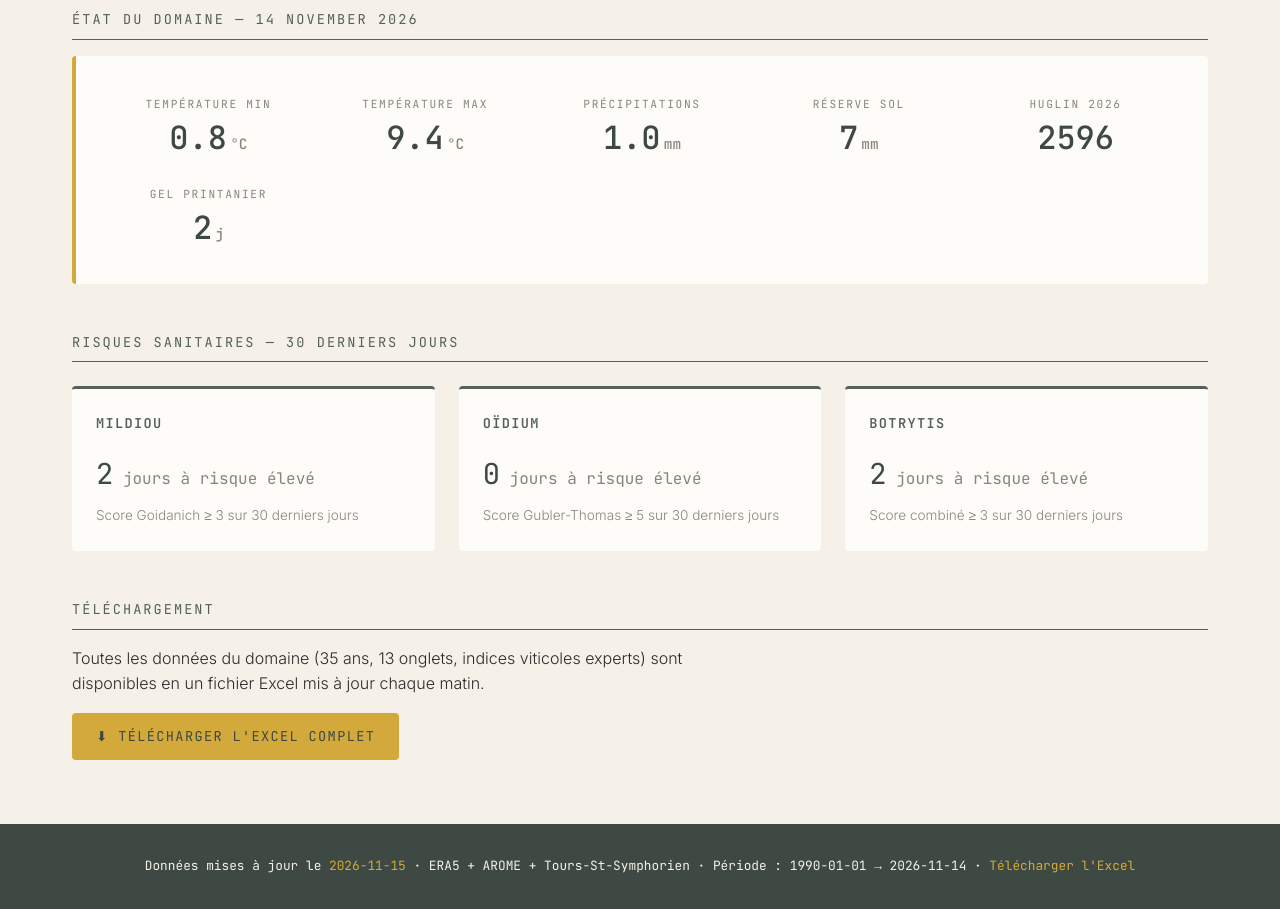
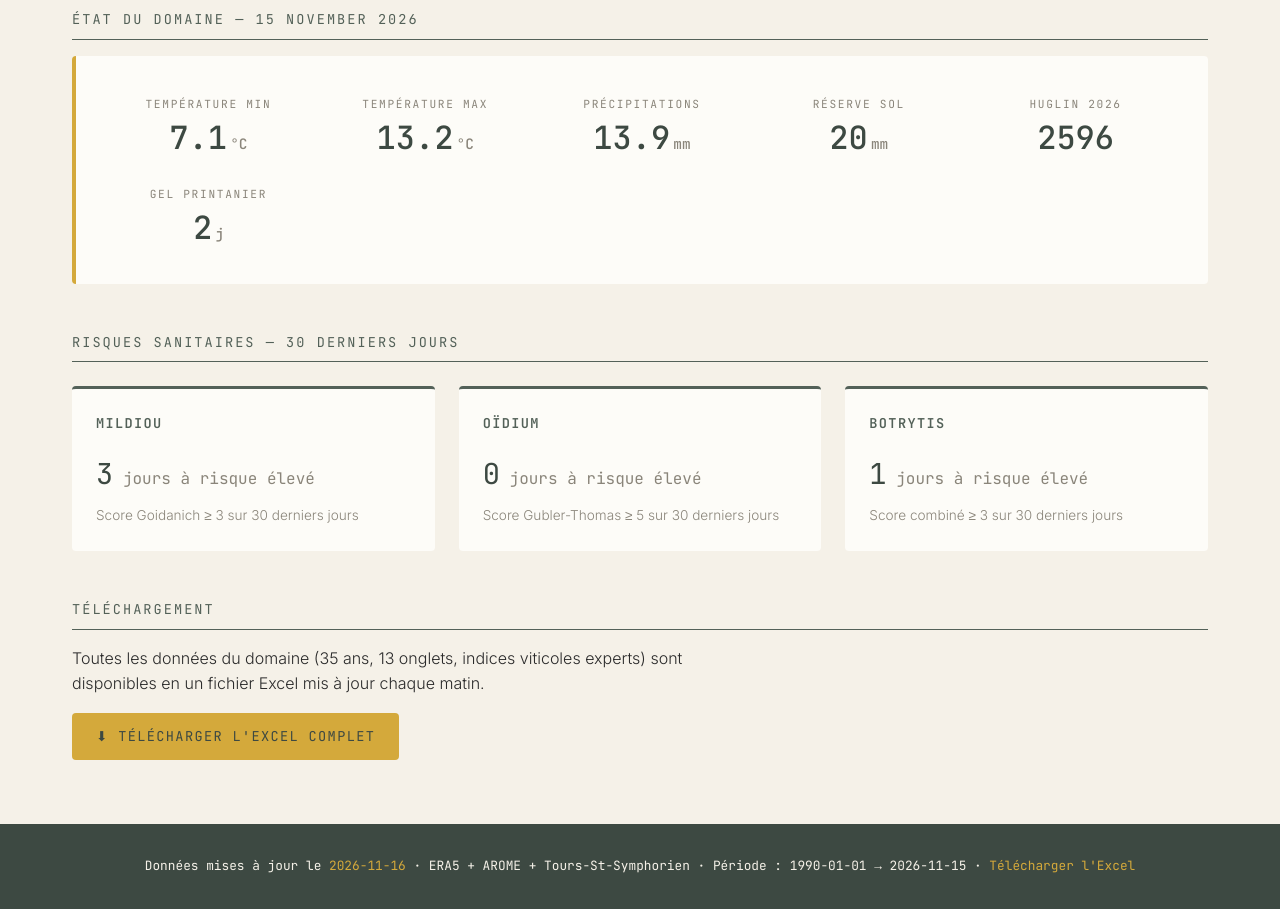
Before and after one commit to libertyequitym/clos-thierriere-meteo, a plain HTML site: page docs/index.html in a window 1280 px wide. Shown: the part 320-1229 px from the top of the page. Drawn offline with Linux system fonts and the light colour scheme.

Commit message:
MAJ météo automatique 2026-11-16

```diff
--- a/docs/index.html
+++ b/docs/index.html
@@ -284,23 +284,23 @@ footer .maj { color: var(--ocre); }
 </div>
 
 <div class="section">
-  <div class="section-titre">État du domaine — 14 November 2026</div>
+  <div class="section-titre">État du domaine — 15 November 2026</div>
   <div class="bandeau-cles">
     <div class="cle-bloc">
       <div class="cle-label">Température min</div>
-      <div class="cle-valeur">0.8<span class="cle-unite">°C</span></div>
+      <div class="cle-valeur">7.1<span class="cle-unite">°C</span></div>
     </div>
     <div class="cle-bloc">
       <div class="cle-label">Température max</div>
-      <div class="cle-valeur">9.4<span class="cle-unite">°C</span></div>
+      <div class="cle-valeur">13.2<span class="cle-unite">°C</span></div>
     </div>
     <div class="cle-bloc">
       <div class="cle-label">Précipitations</div>
-      <div class="cle-valeur">1.0<span class="cle-unite">mm</span></div>
+      <div class="cle-valeur">13.9<span class="cle-unite">mm</span></div>
     </div>
     <div class="cle-bloc">
       <div class="cle-label">Réserve sol</div>
-      <div class="cle-valeur">7<span class="cle-unite">mm</span></div>
+      <div class="cle-valeur">20<span class="cle-unite">mm</span></div>
     </div>
     <div class="cle-bloc">
       <div class="cle-label">Huglin 2026</div>
@@ -318,7 +318,7 @@ footer .maj { color: var(--ocre); }
   <div class="cartes">
     <div class="carte">
       <h3>Mildiou</h3>
-      <div class="carte-valeur">2<span style="font-size: 1rem; color: var(--gris);"> jours à risque élevé</span></div>
+      <div class="carte-valeur">3<span style="font-size: 1rem; color: var(--gris);"> jours à risque élevé</span></div>
       <div class="carte-detail">Score Goidanich ≥ 3 sur 30 derniers jours</div>
     </div>
     <div class="carte">
@@ -328,7 +328,7 @@ footer .maj { color: var(--ocre); }
     </div>
     <div class="carte">
       <h3>Botrytis</h3>
-      <div class="carte-valeur">2<span style="font-size: 1rem; color: var(--gris);"> jours à risque élevé</span></div>
+      <div class="carte-valeur">1<span style="font-size: 1rem; color: var(--gris);"> jours à risque élevé</span></div>
       <div class="carte-detail">Score combiné ≥ 3 sur 30 derniers jours</div>
     </div>
   </div>
@@ -342,8 +342,8 @@ footer .maj { color: var(--ocre); }
 
 </main>
 <footer>
-  Données mises à jour le <span class="maj">2026-11-15</span>
-  · ERA5 + AROME + Tours-St-Symphorien · Période : 1990-01-01 → 2026-11-14
+  Données mises à jour le <span class="maj">2026-11-16</span>
+  · ERA5 + AROME + Tours-St-Symphorien · Période : 1990-01-01 → 2026-11-15
   · <a href="clos_thierriere_climato.xlsx" style="color: var(--ocre);">Télécharger l'Excel</a>
 </footer>
 </body>
```
Also changed, not shown: docs/historique.html (+4 -4 lines), docs/methodologie.html (+2 -2 lines), docs/millesime.html (+5 -5 lines), docs/phenologie.html (+2 -2 lines), docs/risques.html (+7 -7 lines), 4 other files.
